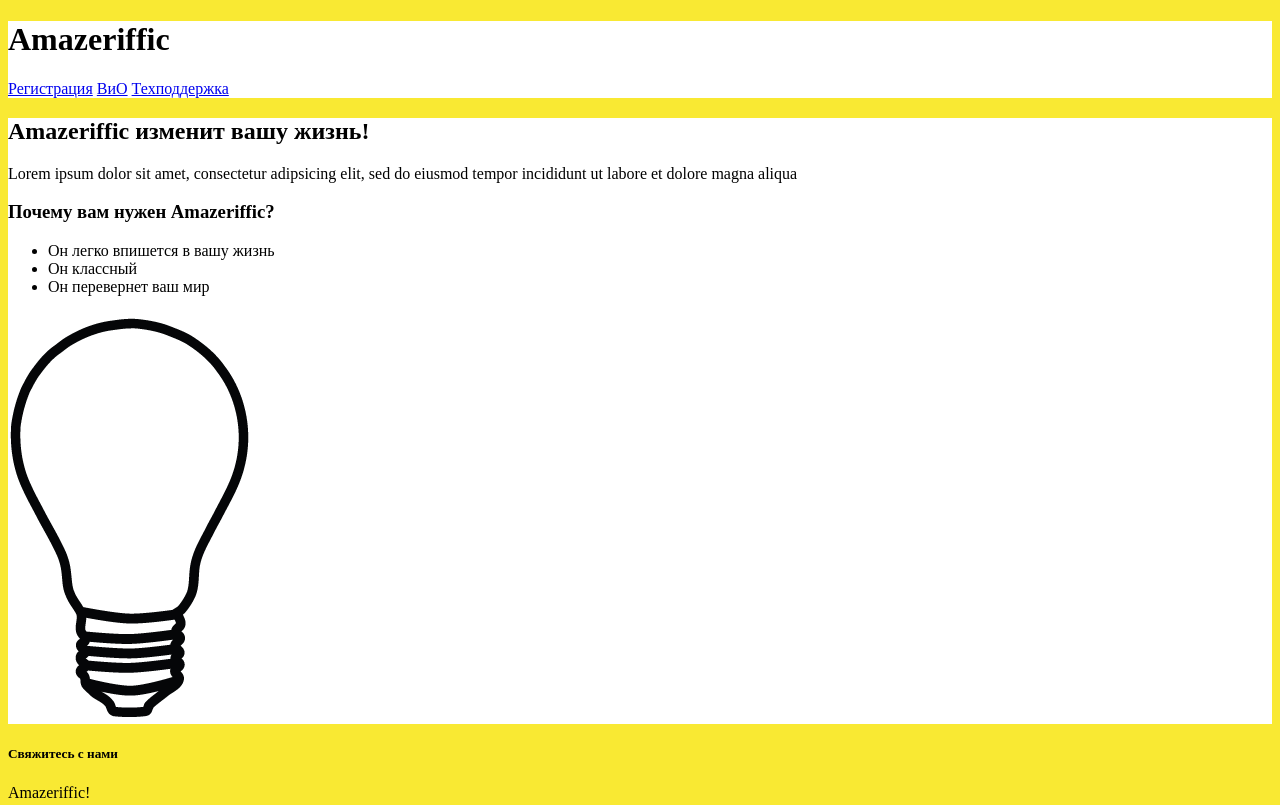
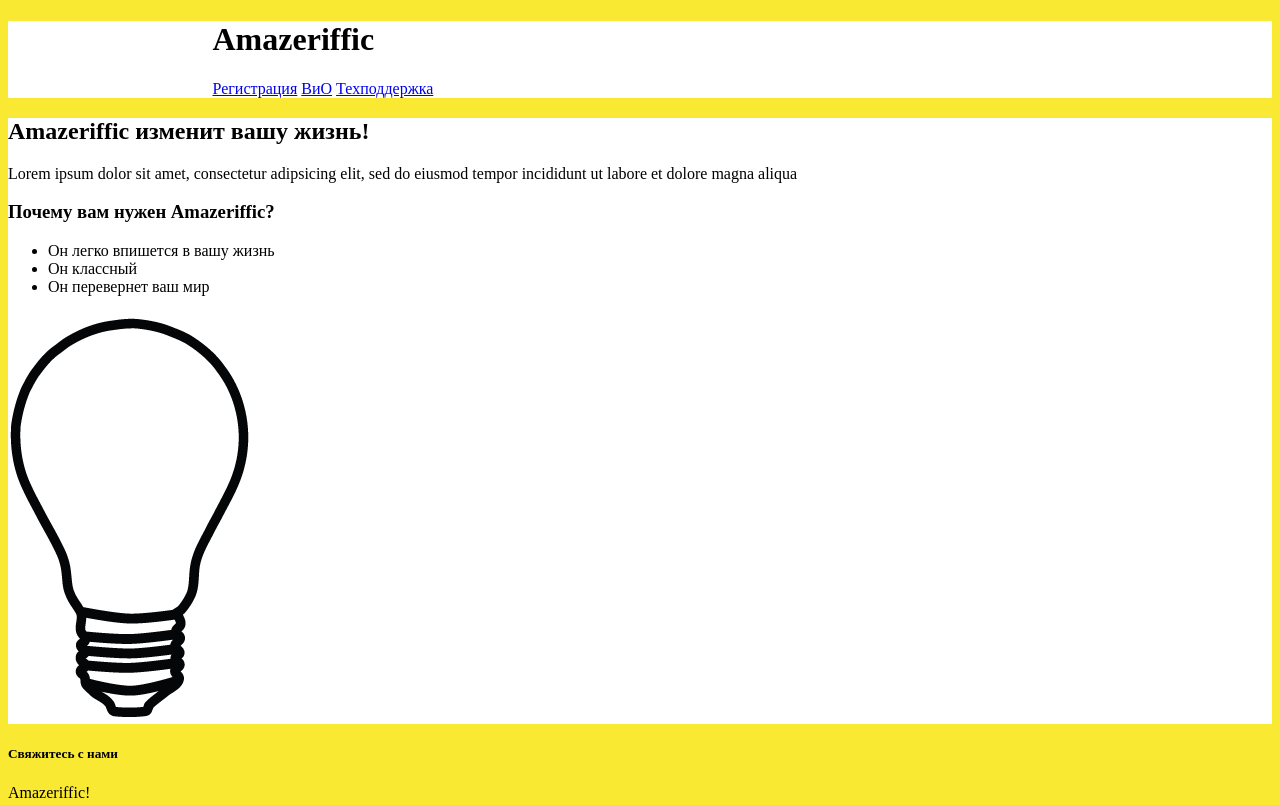
Before and after one commit to alnmrkv/VebProg, a plain HTML site: page index.html in a window 1280 px wide. Shown: the top 805 px of the page. Drawn offline with Linux system fonts and the light colour scheme.

Commit message:
Изменение ширины окна

```diff
--- a/index.html
+++ b/index.html
@@ -7,12 +7,14 @@
     </head>
     <body>
         <header>
+            <div class="container">
                 <h1>Amazeriffic</h1>
                 <nav>
                     <a href="#">Регистрация</a>
                     <a href="faq.html">ВиО</a>
                     <a href="#">Техподдержка</a>
                 </nav>
+            </div>
         </header>
         <main>
             <h2>Amazeriffic изменит вашу жизнь!</h2>
--- a/styles/style.css
+++ b/styles/style.css
@@ -1,14 +1,22 @@
 body {
     background: #f9e933;
 }
+
 header,
 main,
 footer {
     min-width: 855px;
 }
-header {
+
+header .container,
+main .container,
+footer .container {
+    max-width: 855px;
+    margin: auto;
+}
+header{
     background: white;
 }
-main {
+main{
     background: white;
 }
```
Also changed, not shown: faq.html (+2 -0 lines). Lines whose indentation alone changed are shown as unchanged.
